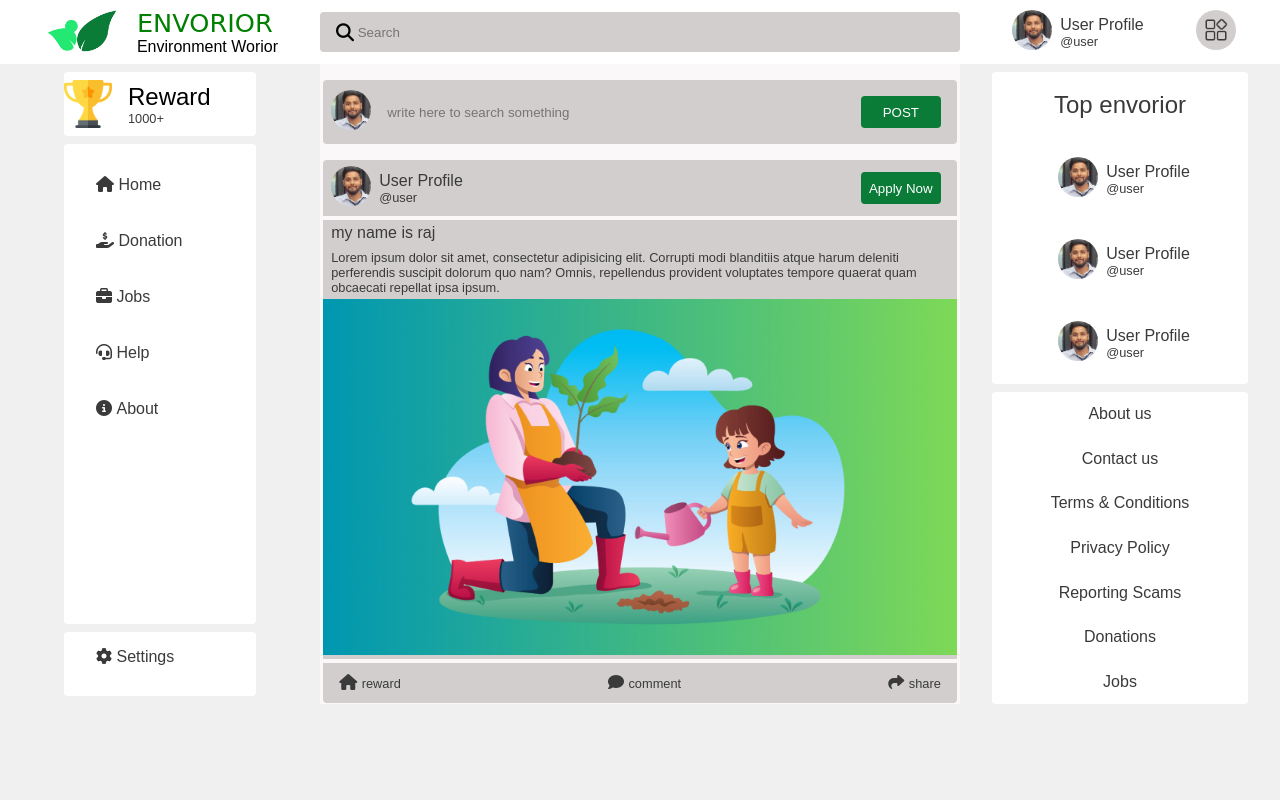
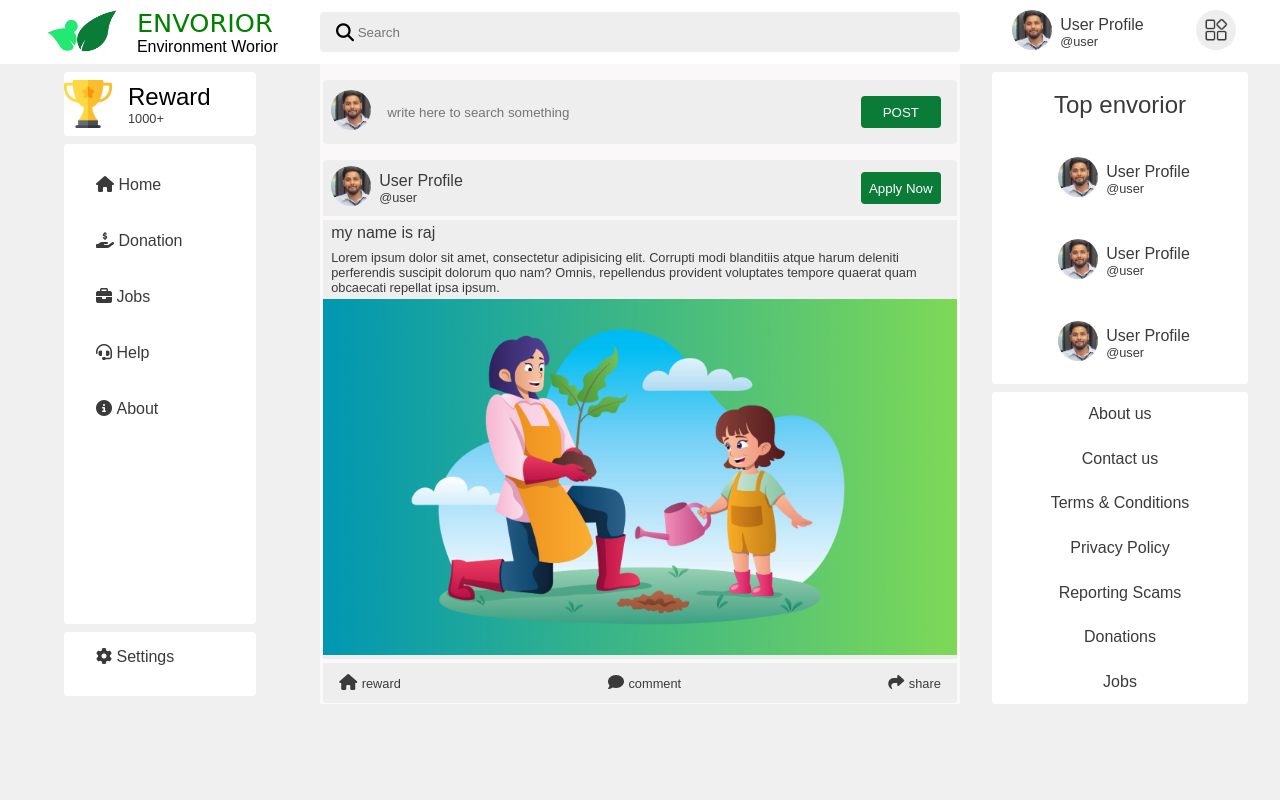
Before and after one commit to envorior/envorior, a Django app: template publicapp/templates/jobs.html in a window 1280 px wide. Run offline with Django 3.2, Linux system fonts and the light colour scheme; the template is opened without the code that fills it, so the values that code supplies are empty.

Commit message:
color change

```diff
--- a/static/css/publicstyle.css
+++ b/static/css/publicstyle.css
@@ -8,7 +8,7 @@
 
   --white: #ffffff;
   --darkgray: #3a3a3a;
-  --gray: #d2cece;
+  --gray: #eee;
   --lightgray: #f0f0f0;
   --green: #0b7b38;
   --feed-background: #faf8f8;
```
